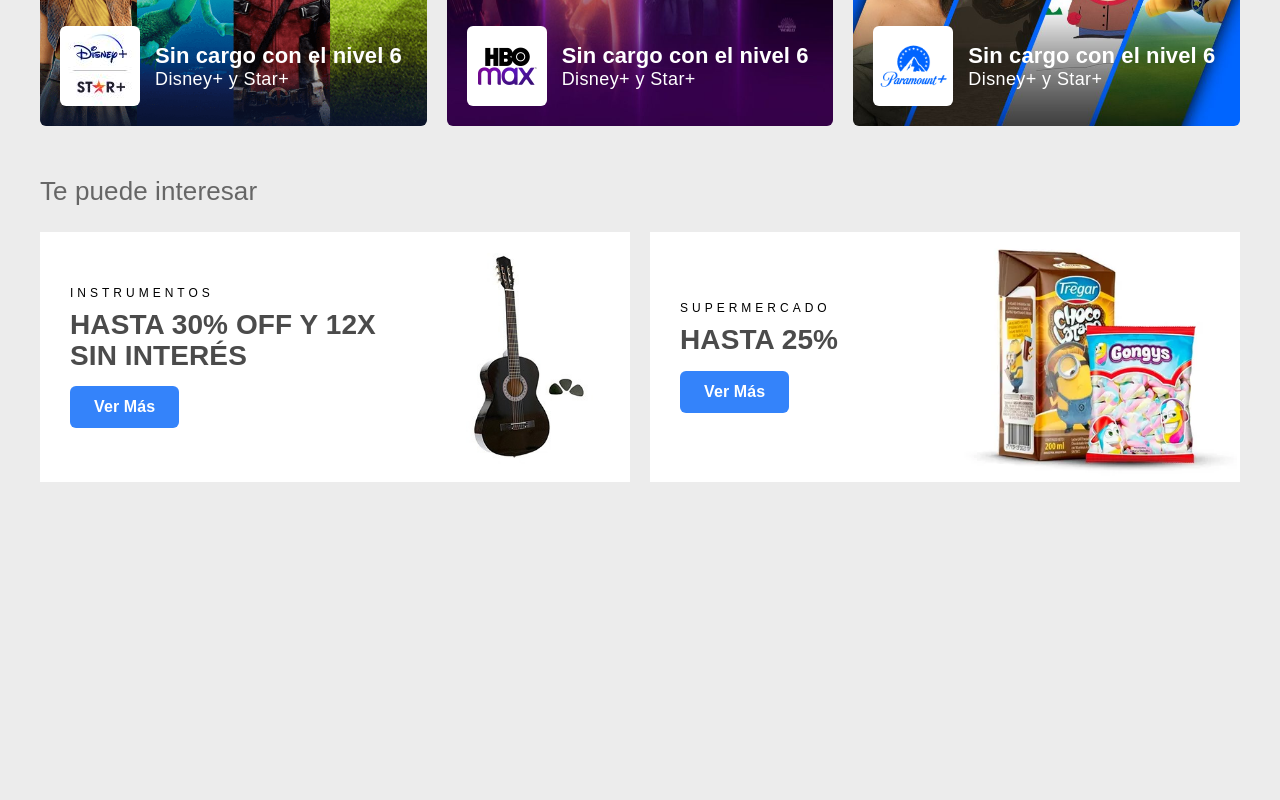
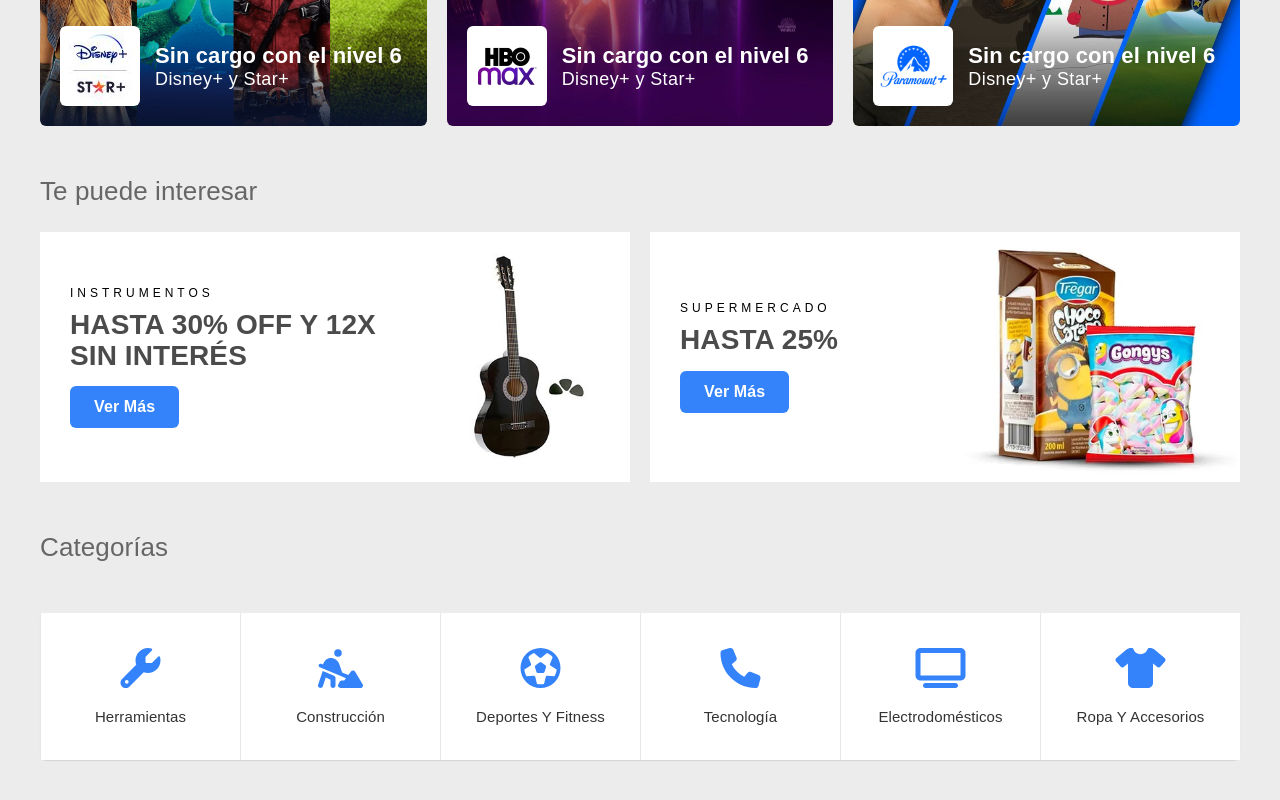
Before and after one commit to Leonardo-G/clon-mercadolibre, a Next.js app: page / in a window 1280 px wide. Shown: the part 1611-2411 px from the top of the page. Before the commit the page ends 2143 px from the top, so only its background shows below. Built offline with nearby package versions, Linux system fonts and the light colour scheme; a web font is replaced by a local one.

Commit message:
categories section

```diff
--- /dev/null
+++ b/components/home/Categories.tsx
@@ -0,0 +1,41 @@
+import { faFutbol } from '@fortawesome/free-regular-svg-icons';
+import { faPersonDigging, faPhone, faShirt, faTv, faWrench } from '@fortawesome/free-solid-svg-icons';
+import { FontAwesomeIcon } from '@fortawesome/react-fontawesome';
+import React from 'react';
+
+import styles from "../../styles/home/Categories.module.css";
+import { TitleSection } from '../UI/TitleSection';
+
+export const Categories = () => {
+    return (
+        <>
+            <TitleSection title='Categorías'/>
+            <div className={`my-full ${ styles.categories}`}>
+                <div className={ styles.category }>
+                    <FontAwesomeIcon icon={ faWrench } className={ styles.category__icon}/>
+                    <p className={ styles.category__info }>herramientas</p>
+                </div>
+                <div className={ styles.category }>
+                    <FontAwesomeIcon icon={ faPersonDigging } className={ styles.category__icon}/>
+                    <p className={ styles.category__info }>construcción</p>
+                </div>
+                <div className={ styles.category }>
+                    <FontAwesomeIcon icon={ faFutbol } className={ styles.category__icon}/>
+                    <p className={ styles.category__info }>deportes y fitness</p>
+                </div>
+                <div className={ styles.category }>
+                    <FontAwesomeIcon icon={ faPhone } className={ styles.category__icon}/>
+                    <p className={ styles.category__info }>tecnología</p>
+                </div>
+                <div className={ styles.category }>
+                    <FontAwesomeIcon icon={ faTv } className={ styles.category__icon}/>
+                    <p className={ styles.category__info }>electrodomésticos</p>
+                </div>
+                <div className={ styles.category }>
+                    <FontAwesomeIcon icon={ faShirt } className={ styles.category__icon}/>
+                    <p className={ styles.category__info }>ropa y Accesorios</p>
+                </div>
+            </div>
+        </>
+    )
+}
--- a/interface/products.ts
+++ b/interface/products.ts
@@ -53,7 +53,7 @@
                                     | "deportes y fitness"
                                     | "tecnología"
                                     | "electromésticos"
-                                    | "moda"
+                                    | "ropa y accesorios"
 
 export type SubCategoryCodeProduct = "electrical"
                                     | "manuals"
--- a/package.json
+++ b/package.json
@@ -13,7 +13,6 @@
     "@fortawesome/free-regular-svg-icons": "^6.1.2",
     "@fortawesome/free-solid-svg-icons": "^6.1.2",
     "@fortawesome/react-fontawesome": "^0.2.0",
-    "babel-plugin-macros": "^3.1.0",
     "next": "12.2.5",
     "react": "18.2.0",
     "react-alice-carousel": "^2.6.4",
--- a/pages/index.tsx
+++ b/pages/index.tsx
@@ -1,5 +1,6 @@
 import type { NextPage } from 'next'
 import Image from 'next/image'
+import { Categories } from '../components/home/Categories'
 import { Discover } from '../components/home/Discover'
 import { LayoutDefault } from '../components/layout/LayoutDefault'
 import { ProductList } from '../components/products/ProductList'
@@ -83,6 +84,9 @@
           <section className='my-full'>
             <Discover />
           </section>
+          <section className='my-full'>
+            <Categories />
+          </section>
         </div>
     </LayoutDefault>
   )
--- /dev/null
+++ b/styles/home/Categories.module.css
@@ -0,0 +1,28 @@
+.categories{
+    display: flex;
+    border-radius: 0.6rem;
+    box-shadow: 0 1px 1px 0 rgb(0 0 0 / 10%)
+}
+
+.category{
+    display: flex;
+    flex-direction: column;
+    row-gap: 2rem;
+    padding: 3.5rem 1.5rem;
+    background-color: #fff;
+    flex: 1;
+    border-left: 1px solid #eae6e6;
+}
+
+.category__icon{
+    font-size: 4rem;
+    color: #3483fa;
+}
+
+.category__info{
+    font-size: 1.5rem;
+    color: #333;
+    text-align: center;
+    font-weight: 300;
+    text-transform: capitalize;
+}
```
Also changed, not shown: 1 other file (tests, documents, lock files or other folders).
